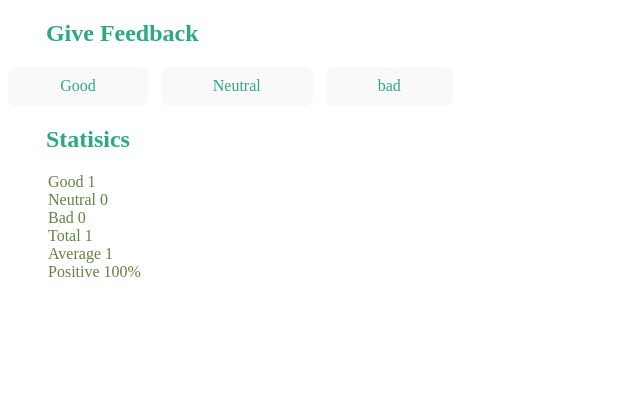
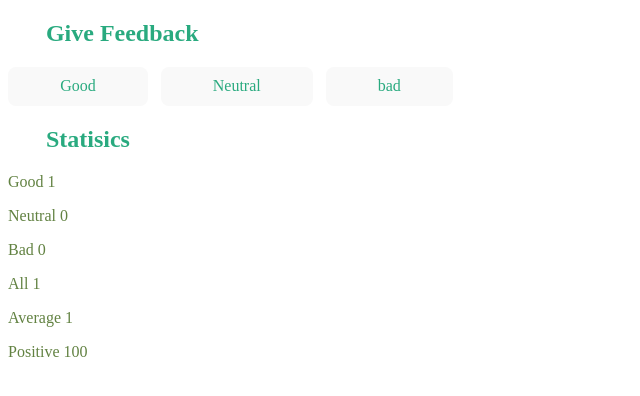
Before and after one commit to suntiagoo/fullstack, a React (Vite) app in the folder part1/unicafe/: page / in a window 1280 px wide. Both pictures are taken after a click on the button "Good". Shown: the top 396 px of the page, without its empty margins (0-640 px from the left). Built offline with nearby package versions, Linux system fonts and the light colour scheme.

Commit message:
10: unicafe, step 5

```diff
--- a/part1/unicafe/src/App.css
+++ b/part1/unicafe/src/App.css
@@ -25,21 +25,16 @@ h2 {
   padding-left: 3%;
 }
 
-ul {
-  padding-bottom: 0%;
-  padding-top: 0%;
-}
 
-li {
-  list-style-type: none;
+p {
   color: rgb(98, 130, 66);
 }
 
-li:hover {
+p:hover {
   font-size: 1.5em;
 }
 
-li::selection {
+p::selection {
   color: #080808;
 }
 
--- a/part1/unicafe/src/App.jsx
+++ b/part1/unicafe/src/App.jsx
@@ -5,19 +5,23 @@ const Title = ({ text }) => <h2 >{text}</h2>
 
 const Button = ({ onClick, text }) => <button onClick={onClick}>{text}</button>
 
-const DisplayFeedback = ({ goodValue, neutralValue, badValue, total, average, positive }) => {
+const StatisticLine = ({ StatisticName, StatisticValue }) => {
+  return <p>{StatisticName} {StatisticValue}</p>
+}
+
+const Statistics = ({ goodValue, neutralValue, badValue, total, average, positive }) => {
   if (total === 0) {
     return <p className='message'>No feedback given</p>
   }
   return (
-    <ul>
-      <li>{`Good ${goodValue}`}</li>
-      <li>{`Neutral ${neutralValue}`}</li>
-      <li>{`Bad ${badValue}`}</li>
-      <li>{`Total ${total}`}</li>
-      <li>{`Average ${average}`}</li>
-      <li>{`Positive ${positive}%`}</li>
-    </ul>
+    <div>
+      <StatisticLine StatisticName={'Good'} StatisticValue={goodValue} />
+      <StatisticLine StatisticName={'Neutral'} StatisticValue={neutralValue} />
+      <StatisticLine StatisticName={'Bad'} StatisticValue={badValue} />
+      <StatisticLine StatisticName={'All'} StatisticValue={total} />
+      <StatisticLine StatisticName={'Average'} StatisticValue={average} />
+      <StatisticLine StatisticName={'Positive'} StatisticValue={positive} />
+    </div>
   )
 }
 
@@ -69,7 +73,7 @@ const App = () => {
       <Button onClick={hadlerSetNeutral} text={'Neutral'} />
       <Button onClick={hadlerSetBad} text={'bad'} />
       <Title text={'Statisics'} />
-      <DisplayFeedback goodValue={good} neutralValue={neutral} badValue={bad} total={total} average={average} positive={positive} />
+      <Statistics goodValue={good} neutralValue={neutral} badValue={bad} total={total} average={average} positive={positive} />
     </div>
   )
 }
```
